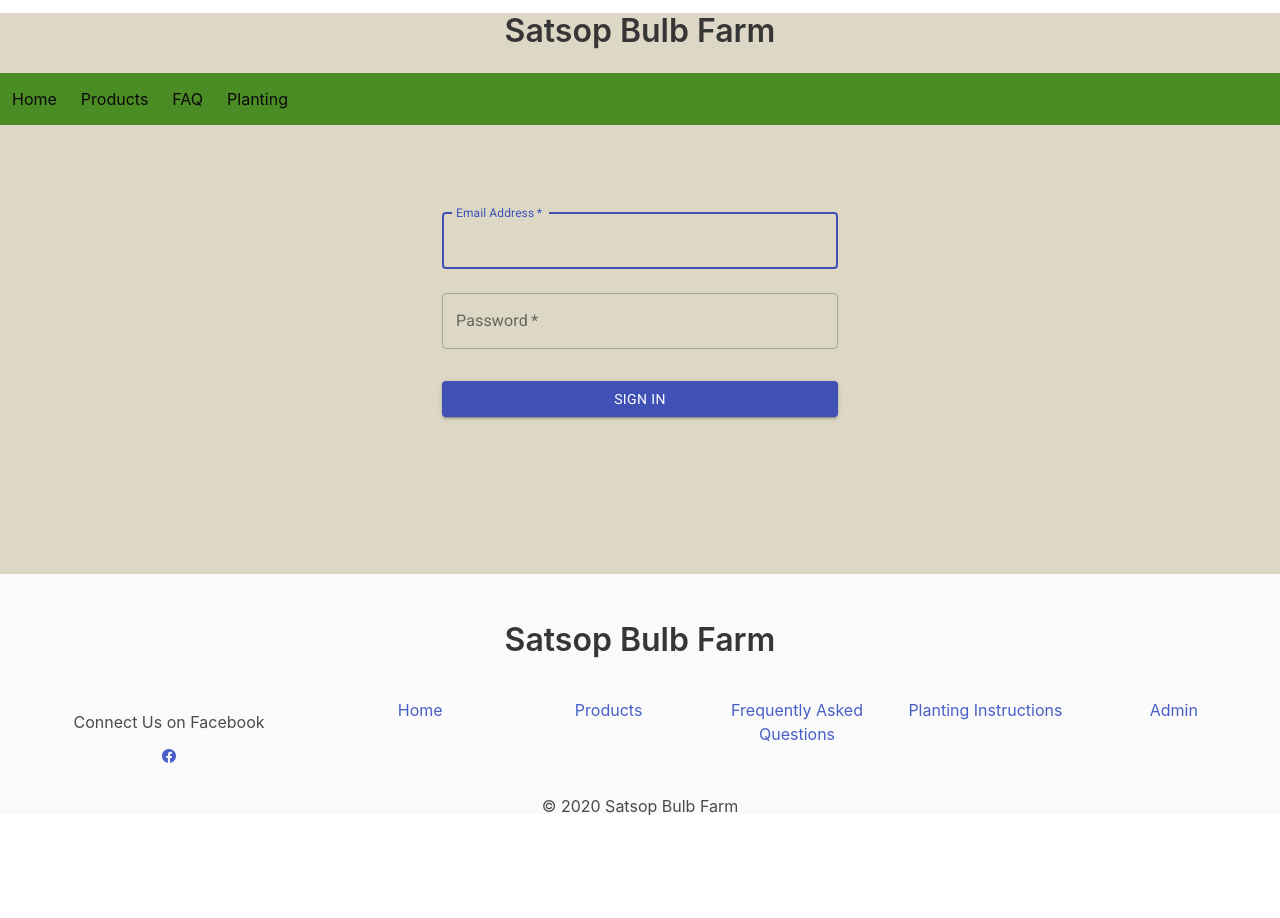
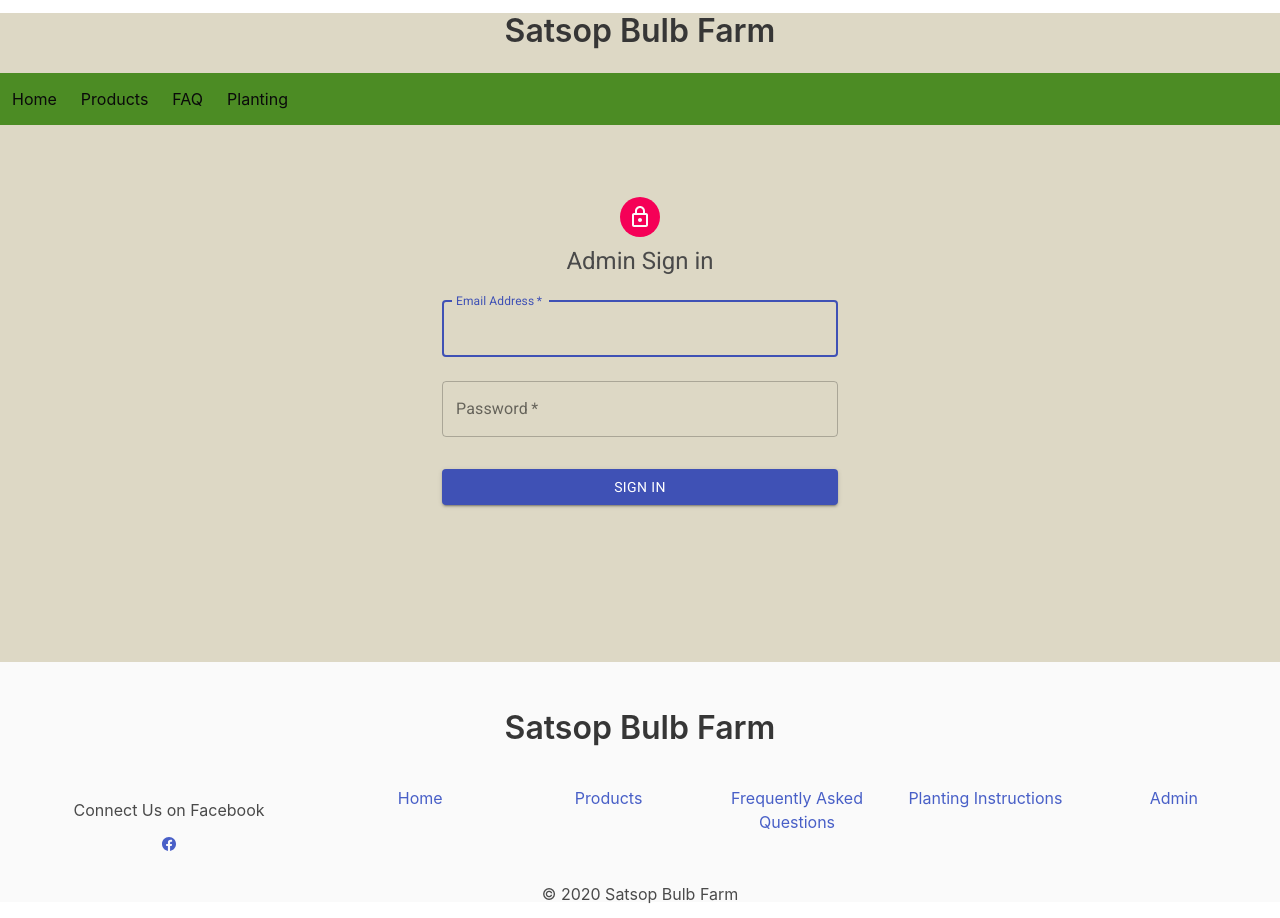
Before and after one commit to stevenbong96/satsop-bulp-farm-front-end, a React (Create React App) app: page /login in a window 1280 px wide. Before the commit the page ends 830 px from the top, so only its background shows below. Built offline with nearby package versions, Linux system fonts and the light colour scheme; no server answers.

Commit message:
Comment things that unnecessary

```diff
--- a/src/pages/User Dashboard/User Authentication/UserAuth.js
+++ b/src/pages/User Dashboard/User Authentication/UserAuth.js
@@ -1,16 +1,15 @@
 import React, { useEffect, useState } from "react";
 import { useHistory } from 'react-router-dom'
-// import Avatar from '@material-ui/core/Avatar';
+import Avatar from '@material-ui/core/Avatar';
 import Button from '@material-ui/core/Button';
-// import CssBaseline from '@material-ui/core/CssBaseline';
 import TextField from '@material-ui/core/TextField';
 // import FormControlLabel from '@material-ui/core/FormControlLabel';
 // import Checkbox from '@material-ui/core/Checkbox';
 // import Link from '@material-ui/core/Link';
 // import Grid from '@material-ui/core/Grid';
 // import Box from '@material-ui/core/Box';
-// import LockOutlinedIcon from '@material-ui/icons/LockOutlined';
-// import Typography from '@material-ui/core/Typography';
+import LockOutlinedIcon from '@material-ui/icons/LockOutlined';
+import Typography from '@material-ui/core/Typography';
 import { makeStyles } from '@material-ui/core/styles';
 import Container from '@material-ui/core/Container';
 import "./userAuth.css";
@@ -50,7 +49,7 @@ function UserAuth() {
     })
 
     const [adminState, setAdminState] = useState({
-        firstName:"",
+        firstName: "",
         lastName: "",
         email: "",
         token: "",
@@ -75,13 +74,13 @@ function UserAuth() {
         matchAdminData();
     }, [])
 
-    function matchAdminData(){
+    function matchAdminData() {
         const token = localStorage.getItem("token");
         API.getAdminInfo(token)
             .then(adminInfo => {
-            if(adminInfo){
+                if (adminInfo) {
                     setAdminState({
-                    firstName:adminInfo.firstName,
+                        firstName: adminInfo.firstName,
                         lastName: adminInfo.lastName,
                         email: adminInfo.email,
                         token: token,
@@ -91,7 +90,7 @@ function UserAuth() {
                 } else {
                     localStorage.removeItem("token");
                     setAdminState({
-                    firstName:"",
+                        firstName: "",
                         lastName: "",
                         email: "",
                         token: "",
@@ -103,7 +102,7 @@ function UserAuth() {
     }
 
     function handleInputChange(event) {
-        const {name, value} = event.target;
+        const { name, value } = event.target;
         setLoginFormState({
             ...loginFormState,
             [name]: value
@@ -127,7 +126,7 @@ function UserAuth() {
                     .then(adminRes => {
                         console.log(adminRes);
                         setAdminState({
-                    firstName:adminRes.firstName,
+                            firstName: adminRes.firstName,
                             lastName: adminRes.lastName,
                             email: adminRes.email,
                             token: adminRes.token,
@@ -149,14 +148,13 @@ function UserAuth() {
             <Header />
             <Navbar />
             <Container component="main" maxWidth="xs" className="formStyle">
-                {/* <CssBaseline /> */}
                 <div className={classes.paper}>
-                    {/* <Avatar className={classes.avatar}>
+                    <Avatar className={classes.avatar}>
                         <LockOutlinedIcon />
                     </Avatar>
                     <Typography component="h1" variant="h5">
-                    Sign in
-                </Typography> */}
+                        Admin Sign in
+                </Typography>
                     <form className={classes.form} noValidate onSubmit={handleLoginForm}>
                         <TextField
                             variant="outlined"
@@ -182,10 +180,6 @@ function UserAuth() {
                             // autoComplete="current-password"
                             onChange={handleInputChange}
                         />
-                        {/* <FormControlLabel
-                        control={<Checkbox value="remember" color="primary" />}
-                        label="Remember me"
-                    /> */}
                         <Button
                             type="submit"
                             fullWidth
@@ -195,18 +189,6 @@ function UserAuth() {
                         >
                             Sign In
                     </Button>
-                        {/* <Grid container>
-                        <Grid item xs>
-                            <Link href="#" variant="body2">
-                                Forgot password?
-                            </Link>
-                        </Grid>
-                        <Grid item>
-                            <Link href="#" variant="body2">
-                                {"Don't have an account? Sign Up"}
-                            </Link>
-                        </Grid>
-                    </Grid> */}
                     </form>
                 </div>
             </Container>
```
Also changed, not shown: src/utils/User/userAPI.js (+0 -10 lines). Lines whose indentation alone changed are shown as unchanged.
